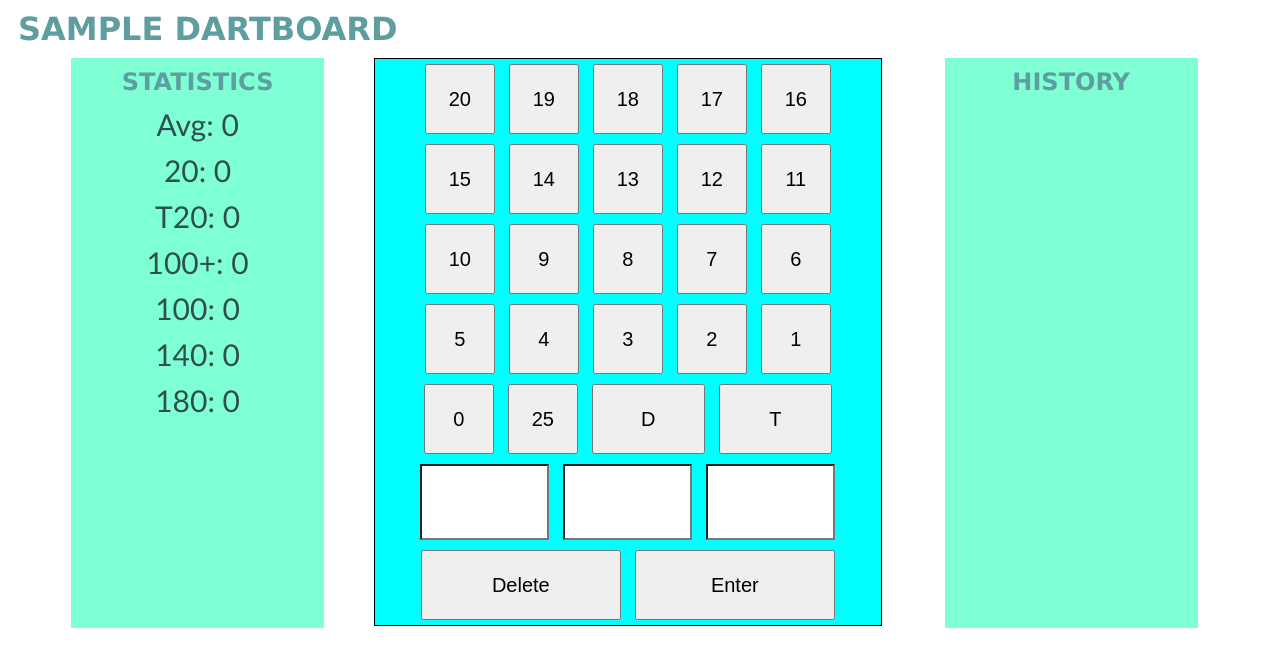
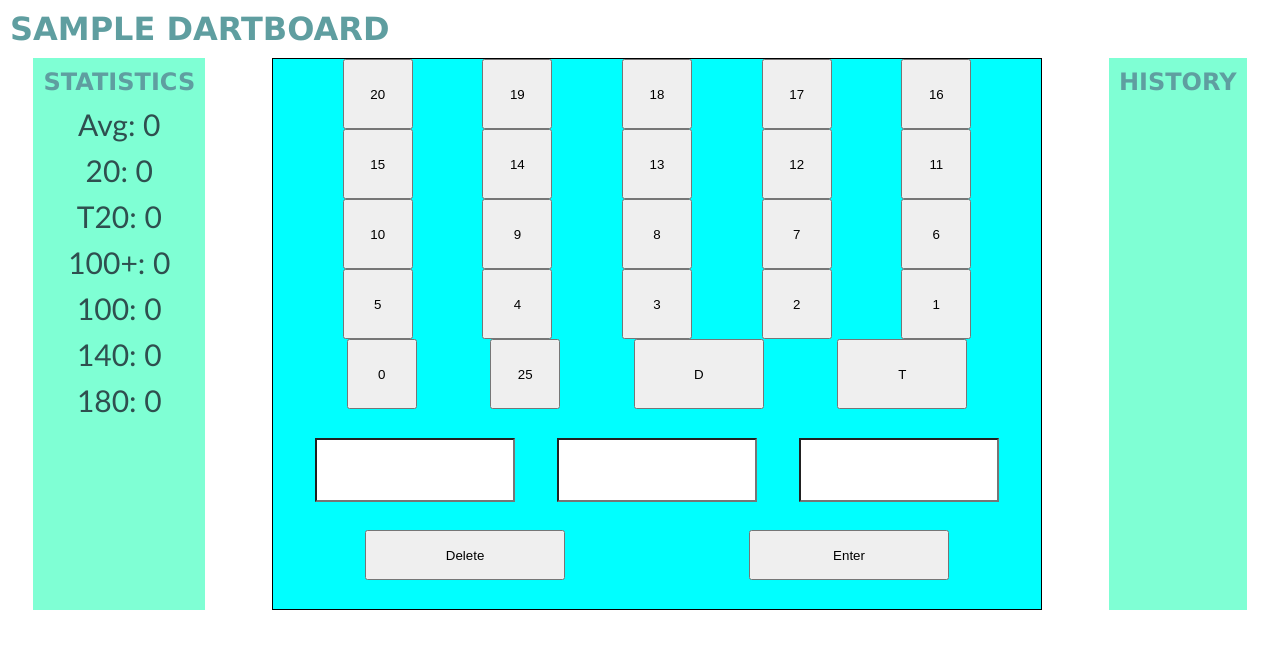
Before and after one commit to julius2503/dartistic, a Flask app: a page that uses app/templates/user.html in a window 1280 px wide. Shown: the top 667 px of the page. Run offline with Flask 3, Linux system fonts and the light colour scheme; data that the repository does not hold is empty.

Commit message:
user site responsive

```diff
--- a/app/main.py
+++ b/app/main.py
@@ -26,6 +26,7 @@
 
 app.app_context().push()
 db.create_all()
+#
 
 @app.route("/", methods=['GET', 'POST'])
 def addUser():
--- a/app/static/css/user.css
+++ b/app/static/css/user.css
@@ -1,7 +1,47 @@
-#content section{
-    float: left;
+body{
+    width: 100%;
+    height: 100%;
+    max-height: 80%;
+    padding: 0;
+    margin: 0;
+}
+
+#content{
     touch-action: manipulation;
+    display: flex;
+    justify-content: space-around;
+    height: auto;
+    max-height: 600px;
+    width: 100%;
 }
+
+#statistics{
+    display: inline-block;
+    background-color: aquamarine;
+    text-align: center;
+    overflow: hidden;
+    height: 100%;
+}
+
+#dartboard-section{
+    display: flex;
+    flex-direction: column;
+    justify-content:space-around;
+    border: 1px solid black;
+    text-align: center;
+    background-color: aqua;
+    max-width: 60%;
+}
+
+#history{
+    display: inline-block;
+    background-color: aquamarine;
+    text-align: center;
+    overflow: hidden;
+    height: 100%;
+}
+
+
 
 h1{
     font-family: Verdana, Geneva, Tahoma, sans-serif;
@@ -17,55 +57,61 @@
     margin: 10px;
 }
 
-#dartboard-section{
-    border: 1px solid black;
-    margin-left: 50px;
-    width: 40%;
-    text-align: center;
-    background-color: aqua;
+
+#board{
+    width: 100%;
+    height: 70%;
+    display: flex;
+    flex-direction: column;
+    justify-content: space-evenly;
 }
 
+.board-row{
+    display: flex;
+    flex-direction: row;
+    justify-content: space-evenly;
+}
 
-#dartboard-section button{
+.board-row button{
     width: 70px;
     height: 70px;
-    margin: 5px;
-    font-size: 20px;
-    text-align: center;
-}
-
-#dartboard-section input{
-    appearance: none;
-    margin: 5px;
-    width: 121px;
-    height: 70px;
-    text-align: center;
-    font-size: 50px;
 }
 
 #dartboard-section .special-throw{
-    width: 113px;
+    width: 130px;
 }
 
 #dartboard-section .board-action-btn{
     width: 200px;
 }
 
-#dartboard-section #board{
-    width: 100%;
+
+#dart-form{
+    display: flex;
+    flex-direction: column;
+    justify-content:space-evenly;
+    height: 200px;
 }
 
-#history{
-    background-color: aquamarine;
-    width: 20%;
-    text-align: center;
-    margin-left: 5%;
-    height: 570px;
-    overflow: hidden;
+#display-value{
+    display: flex;
+    justify-content:space-evenly;
 }
 
-#history table{
-    width: 100%;
+#display-value input{
+    appearance: none;
+    width: 25%;
+    text-align: center;
+    font-size: 50px;
+}
+
+#submit-buttons{
+    display: flex;
+    justify-content: space-around;
+}
+
+#submit-buttons button{
+    height: 50px;
 }
 
 #history table tr{
@@ -79,30 +125,9 @@
     color:darkslategrey;
 }
 
-#statistics{
-    background-color: aquamarine;
-    width: 20%;
-    text-align: center;
-    margin-left: 5%;
-    height: 570px;
-    overflow: hidden;
-}
-
 #statistics p{
     font-size: 30px;
     margin: 10px;
     font-family: 'Gill Sans', 'Gill Sans MT', Calibri, 'Trebuchet MS', sans-serif;
     color:darkslategrey;
 }
-
-input[type="text"] {
-    -webkit-appearance: none;
-    -moz-appearance:    none;
-    appearance:         none;
-}
-
-input {
-    -webkit-appearance: none;
-    -moz-appearance:    none;
-    appearance:         none;
-}
--- a/app/templates/user.html
+++ b/app/templates/user.html
@@ -39,26 +39,38 @@
       </a>
 
       <section id="dartboard-section">
-        <section id="board">
+        <div id="board">
+          <div class="board-row">
             <button onclick="writeValue('20')">20</button>     <button onclick="writeValue('19')">19</button>     <button onclick="writeValue('18')">18</button>     <button onclick="writeValue('17')">17</button>     <button onclick="writeValue('16')">16</button>
-          <br>
+          </div>
+          <div class="board-row">
             <button onclick="writeValue('15')">15</button>     <button onclick="writeValue('14')">14</button>     <button onclick="writeValue('13')">13</button>     <button onclick="writeValue('12')">12</button>     <button onclick="writeValue('11')">11</button>
-          <br>
+          </div>
+          <div class="board-row">
             <button onclick="writeValue('10')">10</button>     <button onclick="writeValue('9')">9</button>      <button onclick="writeValue('8')">8</button>      <button onclick="writeValue('7')">7</button>      <button onclick="writeValue('6')">6</button>
-          <br>
+          </div>
+          <div class="board-row">
             <button onclick="writeValue('5')">5</button>      <button onclick="writeValue('4')">4</button>      <button onclick="writeValue('3')">3</button>      <button onclick="writeValue('2')">2</button>      <button onclick="writeValue('1')">1</button>
-          <br>
+          </div>
+          <div class="board-row">
             <button onclick="writeValue('0')">0</button>      <button onclick="writeValue('25')">25</button>     <button onclick="writeValue('D')" class="special-throw">D</button>        <button onclick="writeValue('T')" class="special-throw">T</button>
-          <br>
+          </div>
+        </div>
+        <div id="action-board">
           <form action="" method="POST" name="submitThrow">
+            <section id="dart-form">
+              <section id="display-value">
                 <input id="first-dart" name="first-dart" type="text" readonly>
                 <input id="second-dart" name="second-dart" type="text" readonly>
                 <input id="third-dart" name="third-dart" type="text" readonly>
-              <br>
+              </section>
+              <section id="submit-buttons">
                 <button onclick="deleteThrows()" class="board-action-btn">Delete</button>
                 <button type="submit" class="board-action-btn">Enter</button>
+              </section>
+            </section>
           </form>
-        </section>
+        </div>
         </section>
 
       <a href="{{name}}/history">
```
Lines whose indentation alone changed are shown as unchanged.
